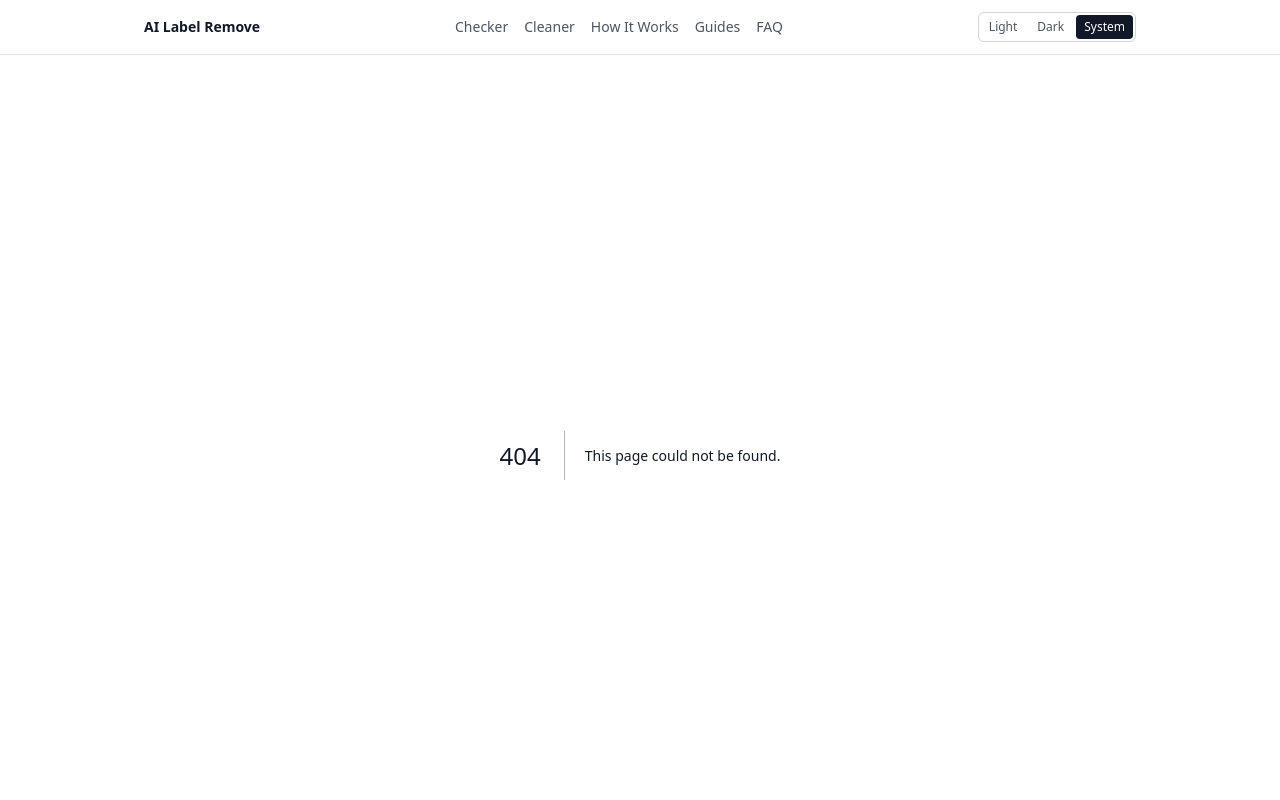
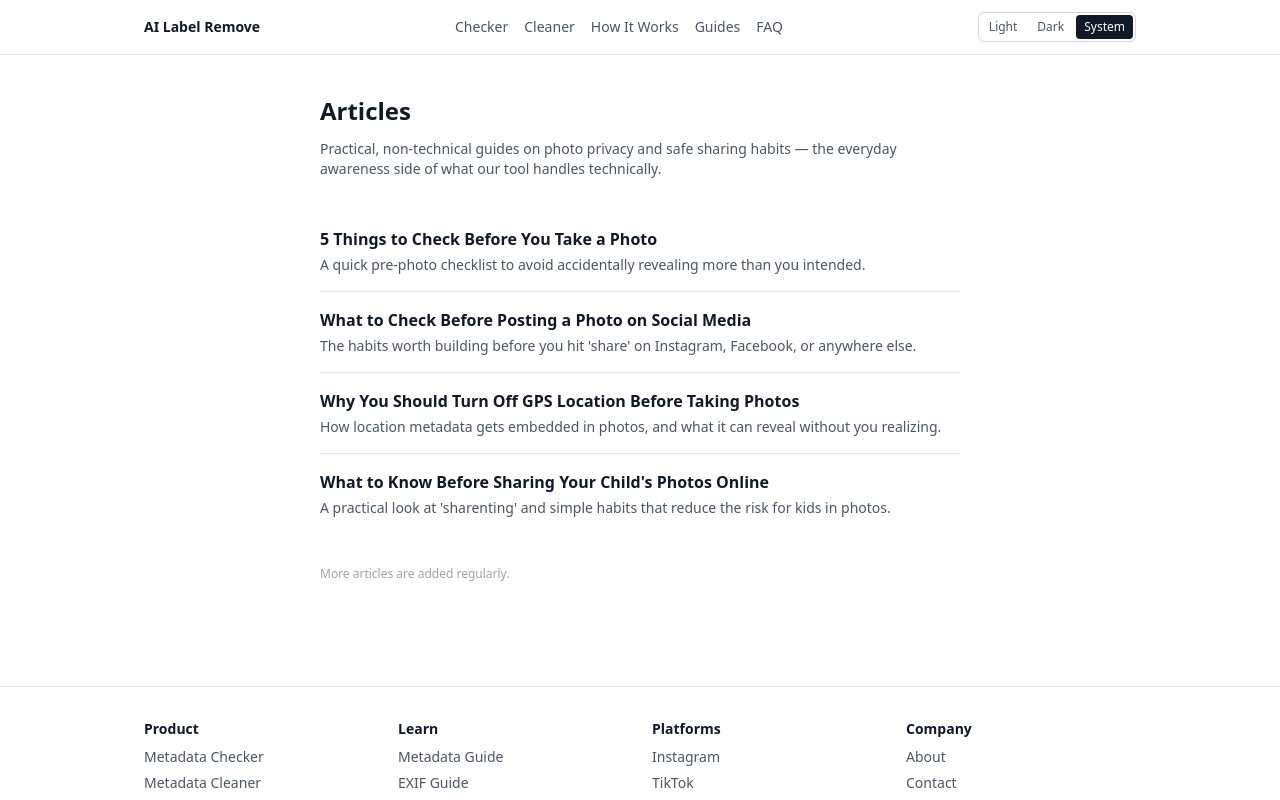
Before and after one commit to ailabelremove/ailabelremove, a Next.js app: page /articles in a window 1280 px wide. Before the commit this address had no page. Shown: the top 800 px of the page. Built offline with nearby package versions, Linux system fonts and the light colour scheme.

Commit message:
Create page.tsx

```diff
--- /dev/null
+++ b/app/articles/page.tsx
@@ -0,0 +1,72 @@
+import type { Metadata } from "next";
+import Link from "next/link";
+
+export const metadata: Metadata = {
+  title: "Articles — Photo Privacy & Digital Awareness | AI Label Remove",
+  description:
+    "Practical guides on photo privacy, safe sharing habits, and digital awareness in the age of AI-generated content.",
+  alternates: { canonical: "/articles" },
+};
+
+const PUBLISHED_ARTICLES = [
+  {
+    slug: "photo-privacy-checklist",
+    title: "5 Things to Check Before You Take a Photo",
+    description:
+      "A quick pre-photo checklist to avoid accidentally revealing more than you intended.",
+  },
+  {
+    slug: "before-posting-social-media",
+    title: "What to Check Before Posting a Photo on Social Media",
+    description:
+      "The habits worth building before you hit 'share' on Instagram, Facebook, or anywhere else.",
+  },
+  {
+    slug: "turn-off-gps-location",
+    title: "Why You Should Turn Off GPS Location Before Taking Photos",
+    description:
+      "How location metadata gets embedded in photos, and what it can reveal without you realizing.",
+  },
+  {
+    slug: "sharenting-awareness",
+    title: "What to Know Before Sharing Your Child's Photos Online",
+    description:
+      "A practical look at 'sharenting' and simple habits that reduce the risk for kids in photos.",
+  },
+];
+
+export default function ArticlesPage() {
+  return (
+    <main className="mx-auto max-w-2xl px-4 py-10">
+      <h1 className="text-2xl font-semibold text-gray-900 dark:text-gray-100">
+        Articles
+      </h1>
+      <p className="mt-3 text-sm text-gray-600 dark:text-gray-300">
+        Practical, non-technical guides on photo privacy and safe sharing
+        habits — the everyday awareness side of what our tool handles
+        technically.
+      </p>
+
+      <div className="mt-8 flex flex-col divide-y divide-gray-200 dark:divide-gray-800">
+        {PUBLISHED_ARTICLES.map((a) => (
+          <Link
+            key={a.slug}
+            href={`/articles/${a.slug}`}
+            className="block py-4"
+          >
+            <h2 className="text-base font-semibold text-gray-900 hover:underline dark:text-gray-100">
+              {a.title}
+            </h2>
+            <p className="mt-1 text-sm text-gray-600 dark:text-gray-300">
+              {a.description}
+            </p>
+          </Link>
+        ))}
+      </div>
+
+      <p className="mt-8 text-xs text-gray-400 dark:text-gray-500">
+        More articles are added regularly.
+      </p>
+    </main>
+  );
+      }
```
